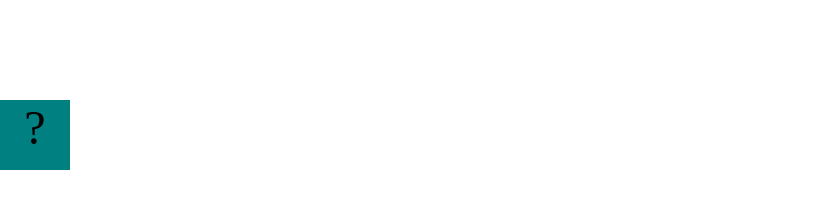
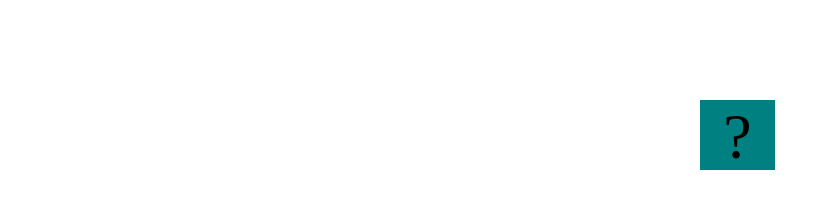
Before and after one commit to chrissi789scott/chrissi789scott.github.io, a plain HTML site: page projects/bouncing-box/index.html in a window 1280 px wide. Shown: the whole page, without its empty margins (0-838 px from the left). Drawn offline with Linux system fonts and the light colour scheme.

Commit message:
Fun platformer game

```diff
--- a/projects/bouncing-box/index.html
+++ b/projects/bouncing-box/index.html
@@ -6,15 +6,15 @@
 	<script src="jquery.min.js"></script>
 	<style>
 		.box {
-			width: 70px;
+			width: 75px;
 			height: 70px;
 			background-color: teal;
-			font-size: 300%;
+			font-size: 400%;
 			text-align: center;
 			display: block;
 			position: absolute;
 			top: 100px;
-			left: 0px;  /* <--- Change me! */
+			left: 50px;  /* <--- Change me! */
 		}
 	</style>
 	<!-- 	<script src="//cdnjs.cloudflare.com/ajax/libs/jquery/2.1.1/jquery.min.js"></script> -->
@@ -45,7 +45,7 @@
 
 			// moves the Box to a new position on the screen along the X-Axis
 			function moveBoxTo(newPositionX) {
-				box.css("left", newPositionX);
+				box.css("left", 700);
 			}
 
 			// changes the text displayed on the Box
@@ -58,6 +58,14 @@
 			//////////////////////////////////////////////////////////////////
 
 			// TODO 2 - Variable declarations
+			var positionX = 0
+
+			var positionX = 0 + 10;
+
+			var points = 0;
+
+			var speed = 10;
+
 
 
 
@@ -67,9 +75,12 @@
 			turn it around!
 			*/
 			function update() {
+				positionX = positionX + 10;
+
+				moveBoxTo(positionX)
+			};
 
 
-			};
 
 			/*
 			This Function will be called each time the box is clicked. Each time it is called,
@@ -77,7 +88,11 @@
 			the left side of the screen.
 			*/
 			function handleBoxClick() {
+				positionX = 0;
 
+				points = points + 1
+
+				changeBoxText(points);
 
 
 			};
```
Also changed, not shown: portfolio.html (+1 -1 lines).
